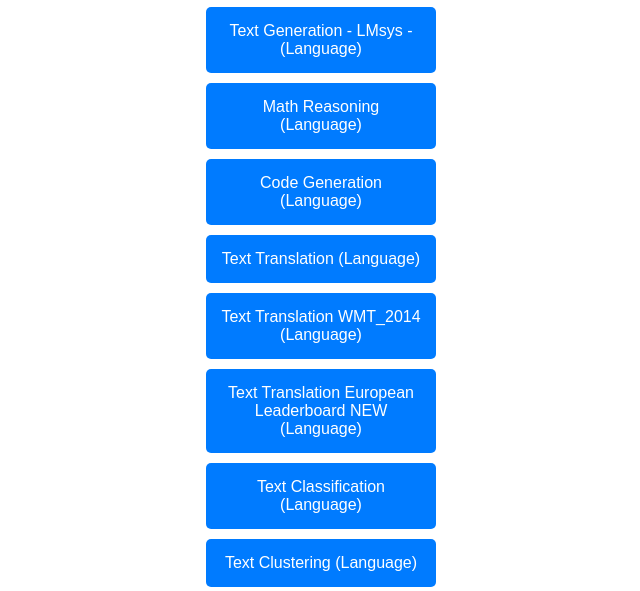
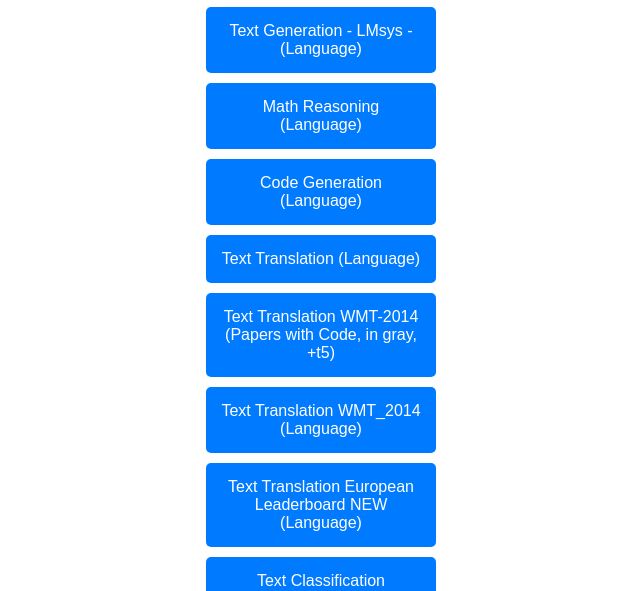
Before and after one commit to tsb4/HF, a plain HTML site: page index.html in a window 1280 px wide. Shown: the part 207-798 px from the top of the page, without its empty margins (319-959 px from the left). Drawn offline with Linux system fonts and the light colour scheme.

Commit message:
Added Machine Translation PWC +T5

```diff
--- a/index.html
+++ b/index.html
@@ -134,6 +134,7 @@
     <a href="acc_vs_params_NP_Hard_mixed.html" class="button">Math Reasoning (Language)</a>
     <a href="acc_vs_params_big-code.html" class="button">Code Generation (Language)</a>
     <a href="acc_vs_params_pwc_machine-translation-on-wmt2014-english-german_original.html" class="button">Text Translation (Language)</a>
+    <a href="acc_vs_params_pwc_machine-translation-on-wmt2014-english-german.html" class="button">Text Translation WMT-2014 (Papers with Code, in gray, +t5)</a>
     <a href="acc_vs_params_WMT_14.html" class="button">Text Translation WMT_2014 (Language)</a>
     <a href="acc_vs_params_europeanLeaderboard.html" class="button">Text Translation European Leaderboard NEW (Language)</a>
     <a href="acc_vs_params_mtebLeaderboard_class.html" class="button">Text Classification (Language)</a>
```
